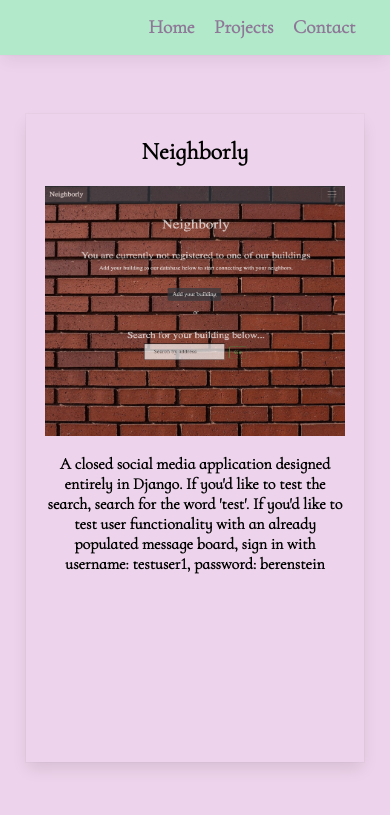
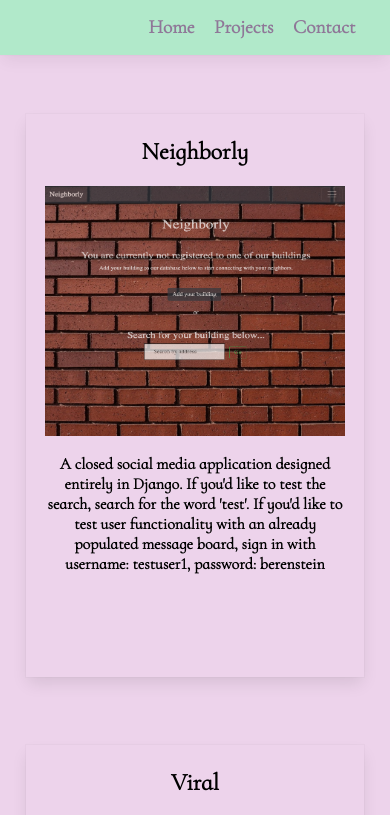
Before and after one commit to cspdevs000/dev-portfolio, a React (Create React App) app: page /projects in a window 390 px wide. Shown: the top 815 px of the page. Built offline with nearby package versions, Linux system fonts and the light colour scheme; a web font is replaced by a local one.

Commit message:
mobile polished

```diff
--- a/src/components/Projects.css
+++ b/src/components/Projects.css
@@ -9,9 +9,10 @@
 }
 
 .project-card {
-    min-height: 76vh;
+    min-height: 66vh;
     width: 44vw;
-    margin-top: 3vh;
+    margin-top: 2vh;
+    margin-bottom: 1vh;
     padding: 3px;
     display: flex;
     flex-direction: column;
@@ -46,7 +47,7 @@
     }
 }
 
-@media screen and (max-width: 600px) {
+@media screen and (max-width: 650px) {
     .project-card {
         height: 65vh;
         width: 85vw;
```
